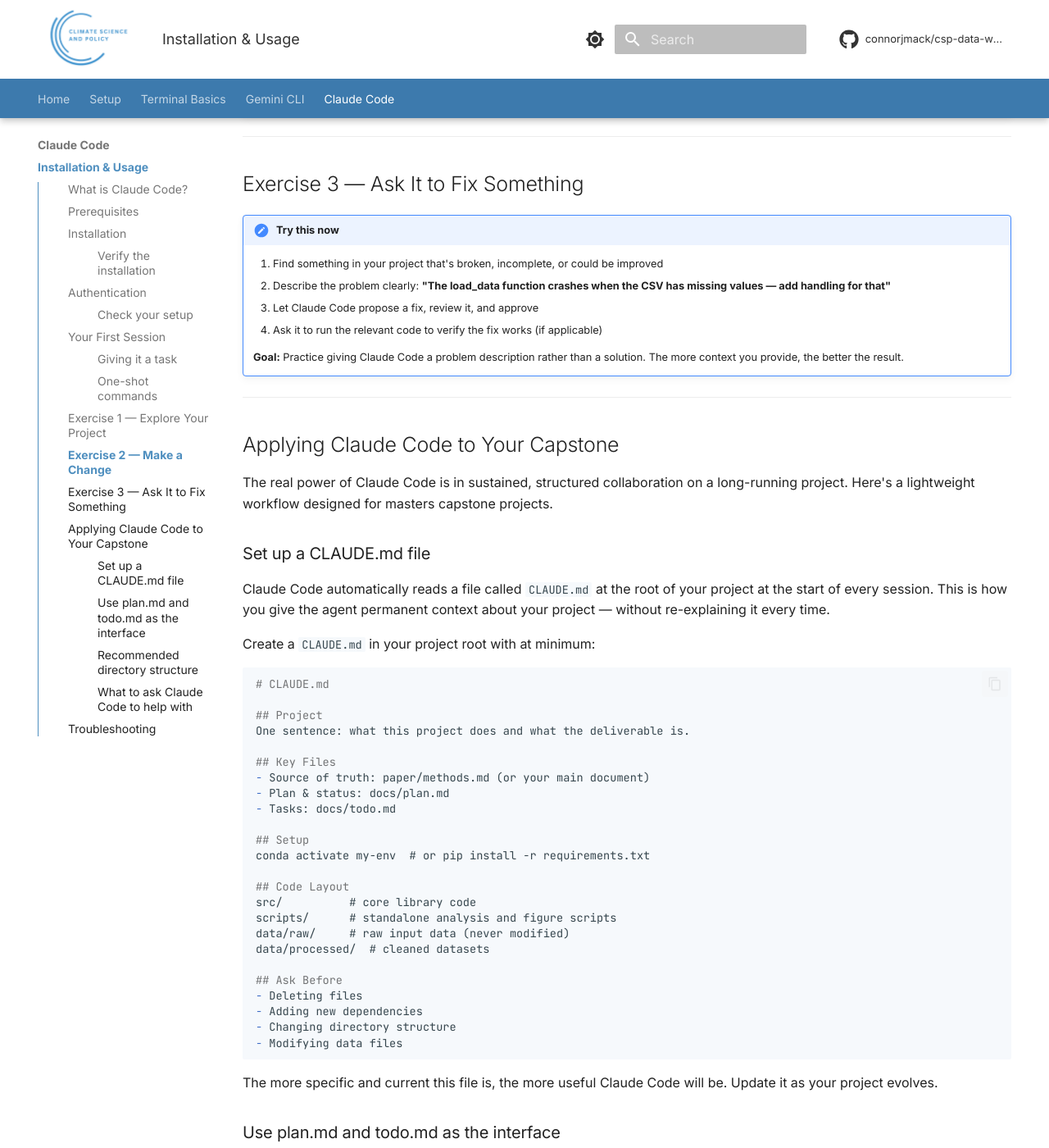
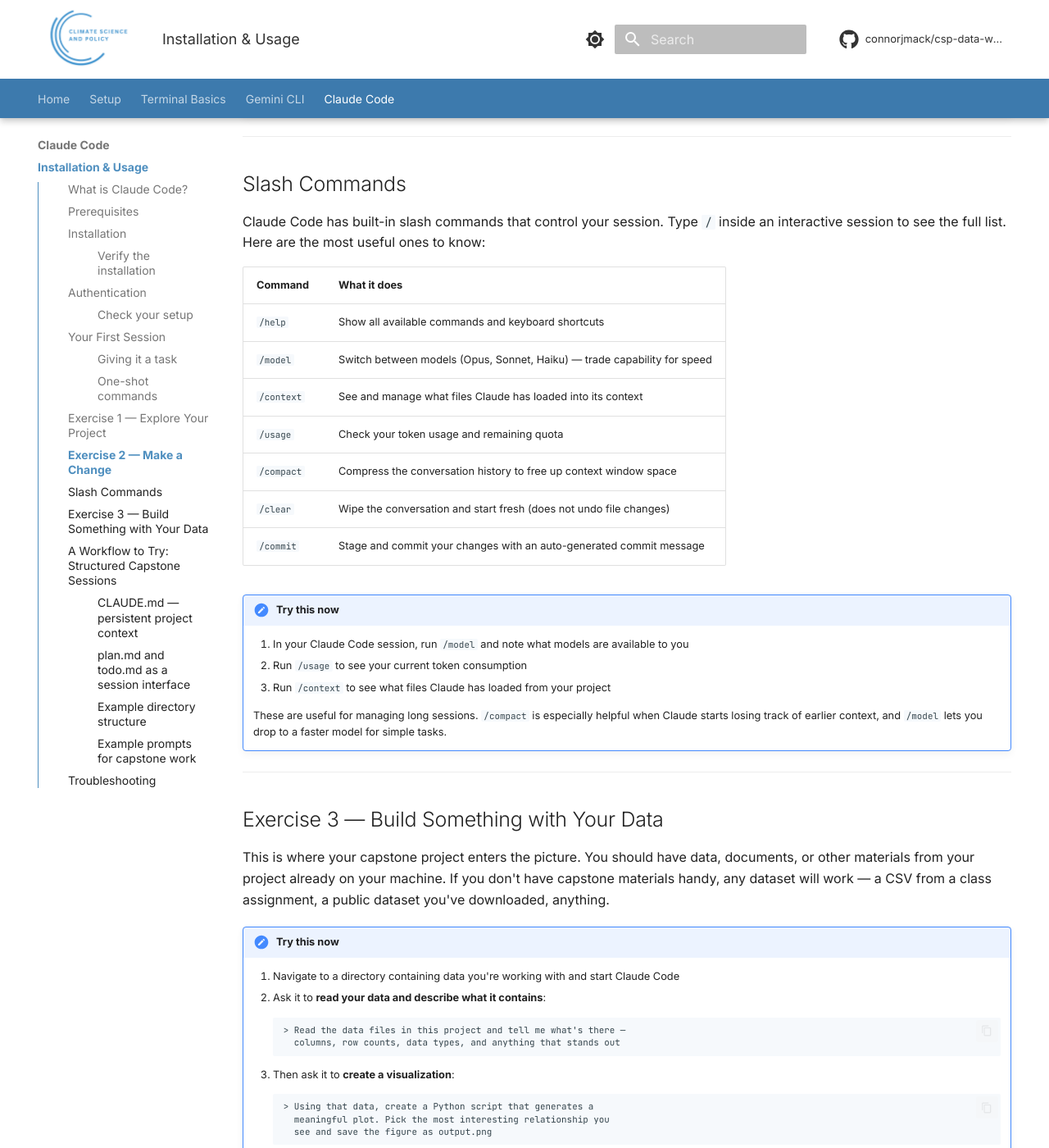
Before and after one commit to connorjmack/csp-data-workshop, an MkDocs documentation site: the page built from docs/modules/05-claude-code.md, in a window 1280 px wide and 1400 px high, scrolled down 4293 px. Shown: the whole window at 82% size. Built offline with MkDocs 1.6.1 and Material for MkDocs 9.7.7, drawn with Linux system fonts in a browser that asks for light colours; comment, search, counter and statistics services are not loaded; some of the changed text lies outside the part shown.

Commit message:
Quick update

````diff
--- a/docs/modules/05-claude-code.md
+++ b/docs/modules/05-claude-code.md
@@ -194,25 +194,67 @@
 
 ---
 
-## Exercise 3 — Ask It to Fix Something
+## Slash Commands
+
+Claude Code has built-in slash commands that control your session. Type `/` inside an interactive session to see the full list. Here are the most useful ones to know:
+
+| Command | What it does |
+|---------|-------------|
+| `/help` | Show all available commands and keyboard shortcuts |
+| `/model` | Switch between models (Opus, Sonnet, Haiku) — trade capability for speed |
+| `/context` | See and manage what files Claude has loaded into its context |
+| `/usage` | Check your token usage and remaining quota |
+| `/compact` | Compress the conversation history to free up context window space |
+| `/clear` | Wipe the conversation and start fresh (does not undo file changes) |
+| `/commit` | Stage and commit your changes with an auto-generated commit message |
 
 !!! exercise "Try this now"
-    1. Find something in your project that's broken, incomplete, or could be improved
-    2. Describe the problem clearly: **"The load_data function crashes when the CSV has missing values — add handling for that"**
-    3. Let Claude Code propose a fix, review it, and approve
-    4. Ask it to run the relevant code to verify the fix works (if applicable)
+    1. In your Claude Code session, run `/model` and note what models are available to you
+    2. Run `/usage` to see your current token consumption
+    3. Run `/context` to see what files Claude has loaded from your project
 
-    **Goal:** Practice giving Claude Code a problem description rather than a solution. The more context you provide, the better the result.
+    These are useful for managing long sessions. `/compact` is especially helpful when Claude starts losing track of earlier context, and `/model` lets you drop to a faster model for simple tasks.
 
 ---
 
-## Applying Claude Code to Your Capstone
+## Exercise 3 — Build Something with Your Data
 
-The real power of Claude Code is in sustained, structured collaboration on a long-running project. Here's a lightweight workflow designed for masters capstone projects.
+This is where your capstone project enters the picture. You should have data, documents, or other materials from your project already on your machine. If you don't have capstone materials handy, any dataset will work — a CSV from a class assignment, a public dataset you've downloaded, anything.
 
-### Set up a CLAUDE.md file
+!!! exercise "Try this now"
+    1. Navigate to a directory containing data you're working with and start Claude Code
+    2. Ask it to **read your data and describe what it contains**:
+        ```
+        > Read the data files in this project and tell me what's there —
+          columns, row counts, data types, and anything that stands out
+        ```
+    3. Then ask it to **create a visualization**:
+        ```
+        > Using that data, create a Python script that generates a
+          meaningful plot. Pick the most interesting relationship you
+          see and save the figure as output.png
+        ```
+    4. Review the script it produces, approve it, and let it run
+    5. If the plot isn't what you want, give feedback and let it iterate:
+        ```
+        > Change this to a scatter plot instead, and increase the font
+          size on the axis labels
+        ```
 
-Claude Code automatically reads a file called `CLAUDE.md` at the root of your project at the start of every session. This is how you give the agent permanent context about your project — without re-explaining it every time.
+    **Goal:** Experience the full loop — data exploration, code generation, execution, and iteration — using your own project materials. This is the core workflow you'll use going forward.
+
+!!! tip "Bring context, get better results"
+    The more you tell Claude Code about what you're trying to do, the better the output. Instead of "make a plot," try "I'm investigating whether temperature affects yield in my experiment data — show me that relationship." Domain context makes a real difference.
+
+---
+
+## A Workflow to Try: Structured Capstone Sessions
+
+One way to get more out of Claude Code on a long-running project is to give it persistent context so you don't re-explain everything each session. This is optional — use what's helpful and skip what isn't.
+
+### CLAUDE.md — persistent project context
+
+Claude Code automatically reads a file called `CLAUDE.md` at the root of your project at the start of every session. Think of it as onboarding instructions for a research assistant who's joining your project.
 
 Create a `CLAUDE.md` in your project root with at minimum:
 
@@ -221,11 +263,6 @@
 
 ## Project
 One sentence: what this project does and what the deliverable is.
-
-## Key Files
-- Source of truth: paper/methods.md (or your main document)
-- Plan & status: docs/plan.md
-- Tasks: docs/todo.md
 
 ## Setup
 conda activate my-env  # or pip install -r requirements.txt
@@ -245,14 +282,14 @@
 
 The more specific and current this file is, the more useful Claude Code will be. Update it as your project evolves.
 
-### Use plan.md and todo.md as the interface
+### plan.md and todo.md as a session interface
 
-The most effective workflow is:
+Some students find it useful to maintain two lightweight documents alongside their code:
 
-1. **`docs/plan.md`** — your strategic document: phases, milestones, approach, status markers
-2. **`docs/todo.md`** — a checkbox task list seeded from your plan, one concrete action per line
+1. **`docs/plan.md`** — a strategic overview: phases, milestones, approach, current status
+2. **`docs/todo.md`** — a checkbox task list seeded from the plan, one concrete action per line
 
-Then in each Claude Code session:
+Then at the start of each session:
 
 ```
 > Read docs/todo.md and tell me what the next unchecked task is
@@ -260,9 +297,11 @@
 > Go ahead and do that
 ```
 
-This is more effective than explaining your project from scratch each session. The agent picks up exactly where you left off.
+This can save you from re-explaining your project each session — the agent picks up where you left off. You can also ask Claude Code to generate these files for you based on your existing project materials.
 
-### Recommended directory structure
+### Example directory structure
+
+Here's one way to organize a capstone project for this workflow. You don't need all of these — adopt the pieces that make sense for your project:
 
 ```
 project/
@@ -272,7 +311,6 @@
   docs/
     plan.md              # Milestones and strategy
     todo.md              # Living task checklist
-    architecture.md      # Codebase map and technical design
 
   src/                   # Library code
   scripts/               # Standalone scripts (analysis, figures)
@@ -283,24 +321,23 @@
   paper/                 # Your written deliverable
 ```
 
-You don't need all of these at once — migrate your existing project incrementally.
-
-### What to ask Claude Code to help with
-
-Once your project is set up:
+### Example prompts for capstone work
 
 ```
 > Read CLAUDE.md and docs/todo.md, then do the next unchecked task
 
-> My data pipeline in scripts/preprocess.py is slow on large files — profile it and suggest optimizations
+> My data pipeline in scripts/preprocess.py is slow on large files —
+  profile it and suggest optimizations
 
-> I added three new functions to src/model.py — update docs/architecture.md to reflect that
+> Help me write the methods section for this analysis based on what
+  you see in the code
 
-> Help me write the methods section for this analysis based on what you see in the code
+> I just finished the feature engineering step — update docs/todo.md
+  to check that off and tell me what's next
 ```
 
 !!! tip "Let the agent update your docs"
-    After completing a task, ask Claude Code to check off the item in `todo.md` and update `architecture.md` if any files changed. This keeps your project state current with no manual bookkeeping.
+    After completing a task, you can ask Claude Code to check off the item in `todo.md` and update any project docs that changed. This keeps your project state current with minimal bookkeeping.
 
 ---
 
````
